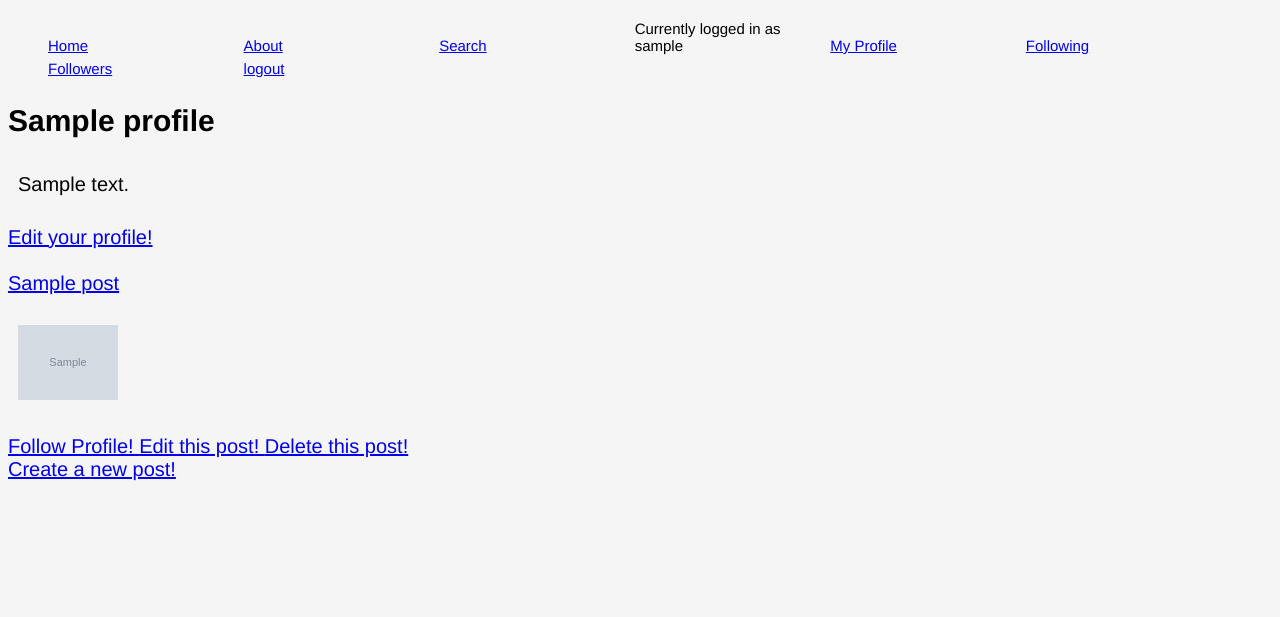
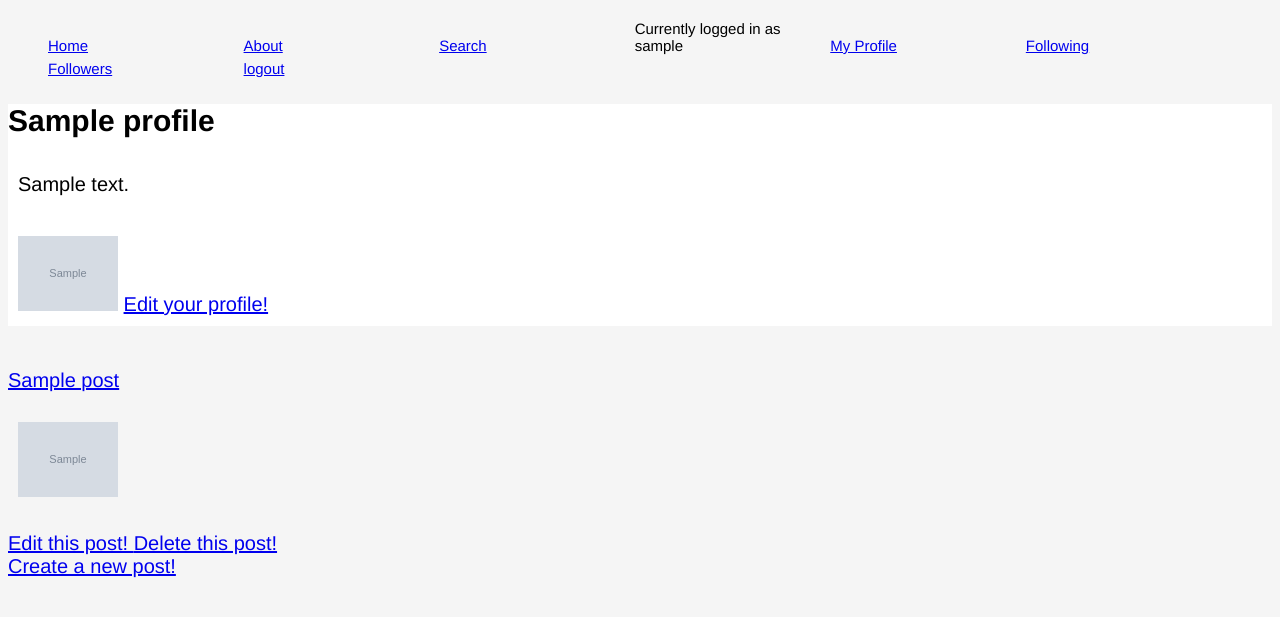
Before and after one commit to vyomapatel7/rumblr, a Django app: page /profiles/profiles/1 in a window 1280 px wide. Shown: the top 617 px of the page. Run offline with Django 3.2, Linux system fonts and the light colour scheme; a user stored in the database is signed in; tables that the repository leaves empty hold one stand-in row (values such as "Sample post"); grey boxes marked "Sample" are stand-in pictures.

Commit message:
Create profile button works

```diff
--- a/profiles/static/site.css
+++ b/profiles/static/site.css
@@ -47,3 +47,11 @@ p{
     float: center;
     margin-left: 100px;
 }
+
+.profile{
+	background-color: white;
+}
+
+.Posts{
+	border-bottom: black;
+}
--- a/profiles/templates/profile.html
+++ b/profiles/templates/profile.html
@@ -3,9 +3,13 @@
 {% block content %}
 <html>
 <body>
-	<div class= "Profile">
+	<div class= "profile">
             <h2>  {{ profile.title }}  </h2>
             <p> {{ profile.bio }} </p>
+            <p> <img src="{{ profile.profile_pic.url }}", style= "width:100px;"/>
+            {% if not request.user == profile.user %}
+            	<a href="{% url 'follow' id=profile.id %}"> Follow Profile! </a>
+            {% endif %}
             {% if request.user == profile.user %}
             	<a href="{% url 'edit_profile' id=profile.id %}"> Edit your profile! </a>
             {% endif %}
@@ -15,7 +19,6 @@
 	<div class= "Posts">
 		<a href="{% url 'post' id=post.id %}"> {{ post.title }} </a>
 		<p> <img src="{{ post.image.url }}", style= "width:100px;"/> </p>
-		<a href="{% url 'follow' id=profile.id %}"> Follow Profile! </a>
 		{% if request.user == profile.user %}
 			<a href="{% url 'edit_post' id=post.id %}"> Edit this post! </a>
 			<a href="{% url 'delete_post' id=post.id %}"> Delete this post! </a>
--- a/profiles/urls.py
+++ b/profiles/urls.py
@@ -7,8 +7,8 @@ urlpatterns = [
     path('post/<id>/', views.post, name='post'),
     path('profiles/user/', views.myprofile, name='myprofile'),
     path('profiles/<id>', views.profile, name='profile'),
+    path('profiles/create/user', views.create_profile, name='create'),
     path('profiles/<id>/edit', views.edit_profile, name='edit_profile'),
-    path('profiles/create_profile', views.create_profile, name='create'),
     path('posts/create_post', views.create_post, name='create_post'),
     path('posts/<id>/edit', views.edit_post, name='edit_post'),
     path('posts/<id>/delete', views.delete_post, name='delete_post'),
--- a/profiles/views.py
+++ b/profiles/views.py
@@ -1,5 +1,6 @@
 from django.shortcuts import render, redirect, reverse, get_object_or_404
 from .models import Profile, Post, Connection
+from django.db.models import Q
 from profiles.forms import ProfileEditForm, CreatePostForm
 
 
@@ -85,16 +86,6 @@ def create_post(request):
     })
 
 
-def profile(request, id):
-    profile = Profile.objects.get(id=id)
-    post = Post.objects.filter(profile=profile)
-    context = {
-        'profile': profile,
-        'post': post,
-    }
-    return render(request, 'profile.html', context)
-
-
 def post(request, id):
     post = Post.objects.get(id=id)
     profile = Profile.objects.get(post=post)
@@ -146,7 +137,6 @@ def create_profile(request):
                 profile.save()
                 return redirect('profile')
     else:
-        form_class = ProfileEditForm
         form = form_class(instance=profile)
 
     return render(request, 'create_profile.html', {
@@ -166,8 +156,16 @@ def myprofile(request):
             'post': post,
         }
         return render(request, 'profile.html', context)
-    else:
-        form = form_class(instance=profile)
+
+
+def profile(request, id):
+    profile = Profile.objects.get(id=id)
+    post = Post.objects.filter(profile=profile)
+    context = {
+        'profile': profile,
+        'post': post,
+    }
+    return render(request, 'profile.html', context)
 
 
 def about(request):
```
Also changed, not shown: media/profile_pics/tests.jpg (added).
